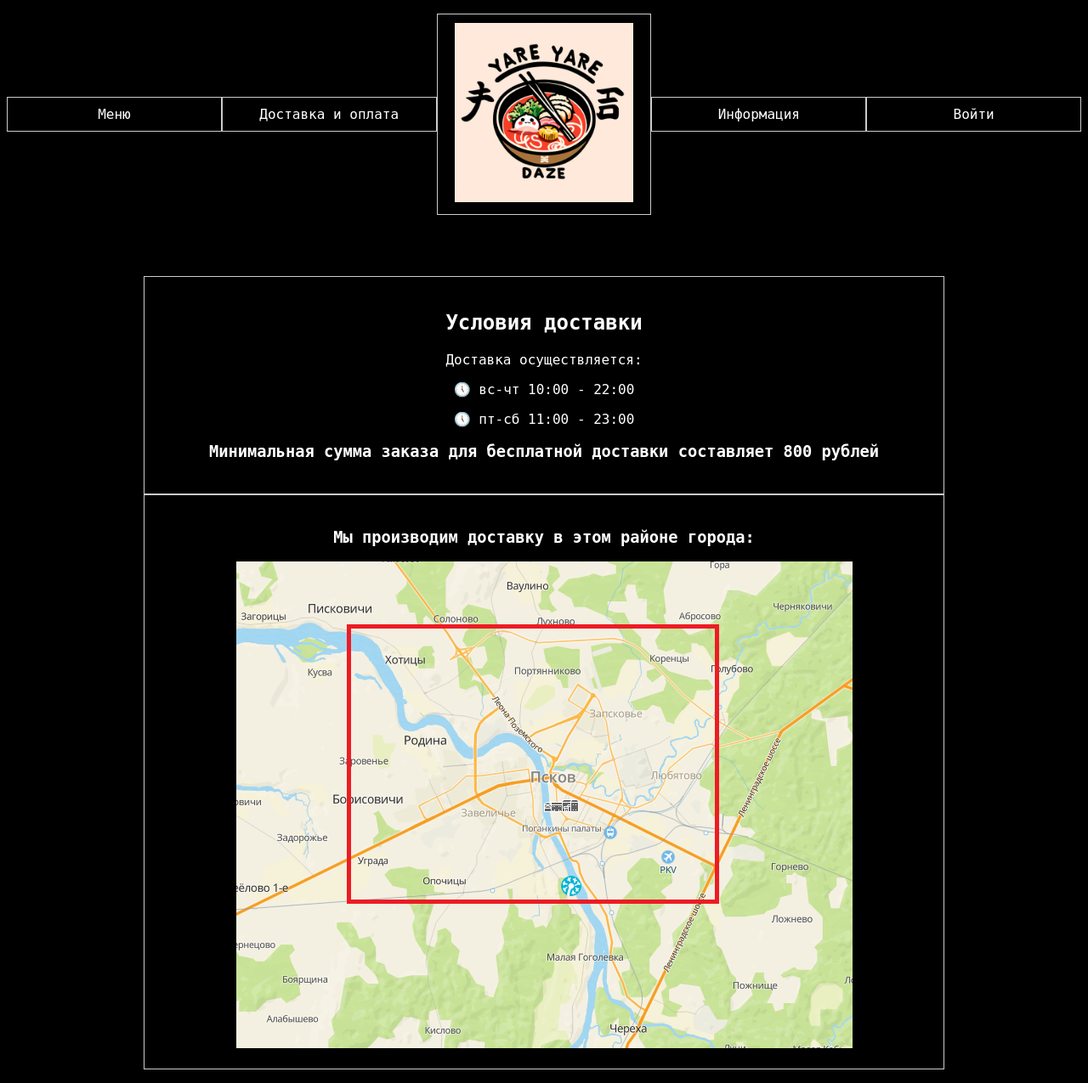
After one commit to viktoriasmi/project1, a Django app: page /delivery-info/ in a window 1280 px wide; the page is wider, and only the part inside the window is pictured. The commit adds this page. Shown: that part at 85% size. Run offline with Django 4.2, Linux system fonts and the light colour scheme; data comes from the database, SQL or seed files in the repository.

Commit message:
инфо доставка

```diff
--- /dev/null
+++ b/main/templates/main/delivery.html
@@ -0,0 +1,29 @@
+{% extends "base.html" %}
+{% load static %}
+
+    {% block content %}
+    <div class="container">
+        <div class="text-align-left">
+            <div class="text-align-center">
+
+                <h2>Условия доставки</h2>
+                <a>Доставка осуществляется:</a>
+                <p></p>
+                <a>🕔 вс-чт 10:00 - 22:00</a>
+                <p></p>
+                <a>🕔 пт-сб 11:00 - 23:00</a>
+            </div>
+                <p></p>
+                <h3>Минимальная сумма заказа для бесплатной доставки составляет 800 рублей</h3>
+            </div>
+        </div>
+    </div>
+    <div class="container">
+        <div class="text-align-left">
+            <div class="text-align-center">
+        <h3>Мы производим доставку в этом районе города: </h3>
+        <img src="{% static "deps/images/delivery.png" %}" alt="img">
+    </div>
+    </div>
+    </div>
+    {% endblock content %}
--- /dev/null
+++ b/main/templates/main/news.html
@@ -0,0 +1,6 @@
+{% extends "base.html" %}
+{% load static %}
+
+    {% block content %}
+
+    {% endblock content %}
--- a/main/urls.py
+++ b/main/urls.py
@@ -7,4 +7,6 @@ app_name = 'main'
 urlpatterns = [
     path('', views.index, name='index'),
     path('about/', views.about, name='about'),
+    path('news/', views.news, name='news'),
+    path('delivery-info/', views.delivery, name='delivery'),
 ]
--- a/main/views.py
+++ b/main/views.py
@@ -18,3 +18,15 @@ def about(request):
         'content': "Доставка еды японской кухни"
     }
     return render(request, 'main/about.html', context)
+
+def news(request):
+    context = {
+        'title': 'Новости',
+    }
+    return render(request, 'main/news.html', context)
+
+def delivery(request):
+    context = {
+        'title': 'Информация о доставке',
+    }
+    return render(request, 'main/delivery.html', context)
--- a/templates/base.html
+++ b/templates/base.html
@@ -44,7 +44,7 @@
             {% endfor %}
         </ul>
 
-        <a class="font-links-nound" href="#">Доставка и оплата</a>
+        <a class="font-links-nound" href="{% url "main:delivery" %}">Доставка и оплата</a>
 
         <a href="{% url "main:index" %}"><img src="{% static "deps/images/logotype-correct.png" %}" alt="img" /></a>
 
@@ -52,8 +52,7 @@
         <a id="infoButton">Информация</a>
         <ul id="infoList" class="dropdown-content">
             <li><a href="{% url "main:about" %}">Контактная информация</a></li>
-            <li><a class="font-links-nound" href="#">Доставка и оплата</a></li>
-            <li><a href="#">Новости</a></li>
+            <li><a href="{% url "main:news" %}">Новости</a></li>
         </ul>
 
         {% if not user.is_authenticated %}
```
Also changed, not shown: static/deps/images/delivery.png (added).
